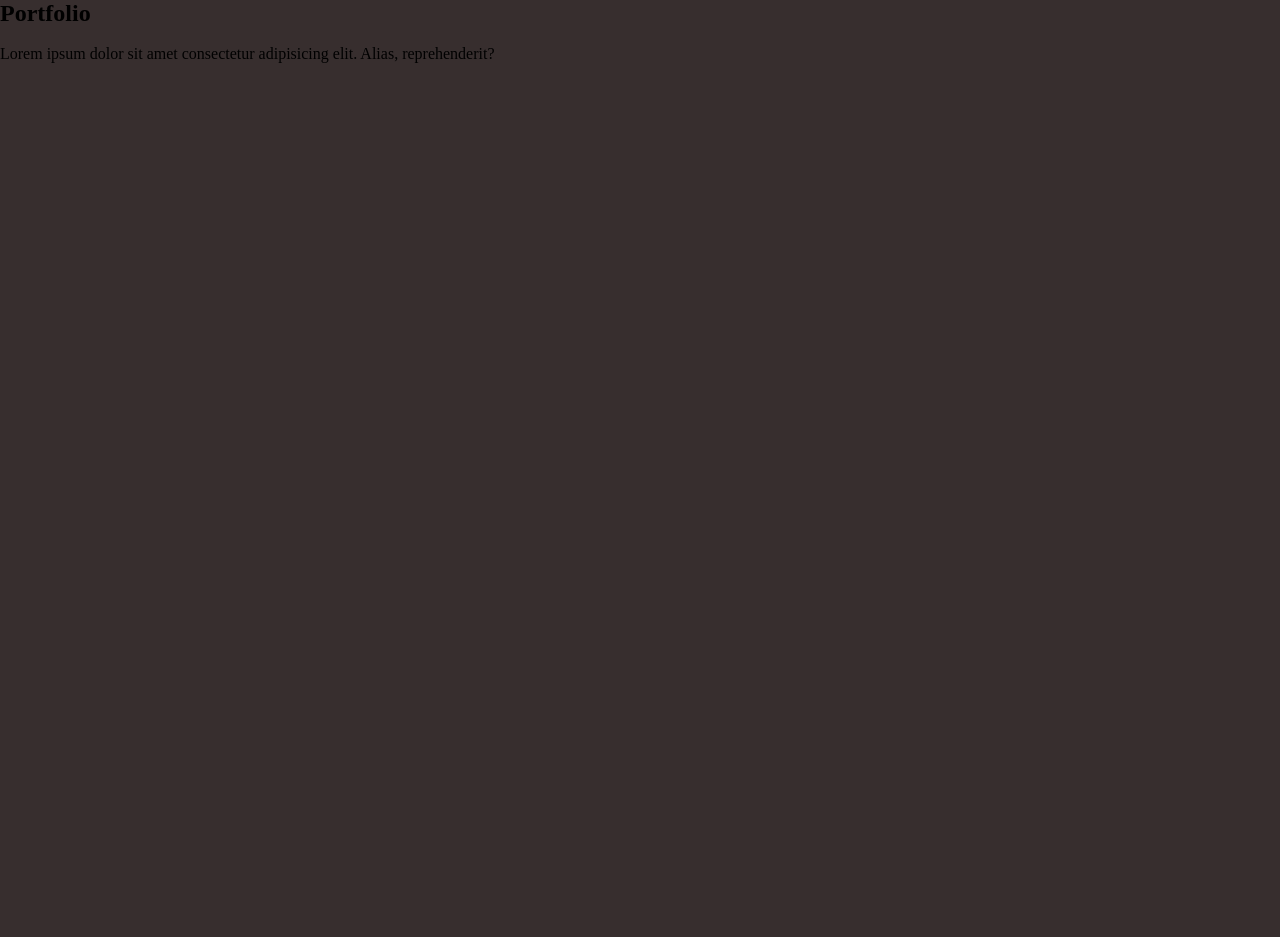
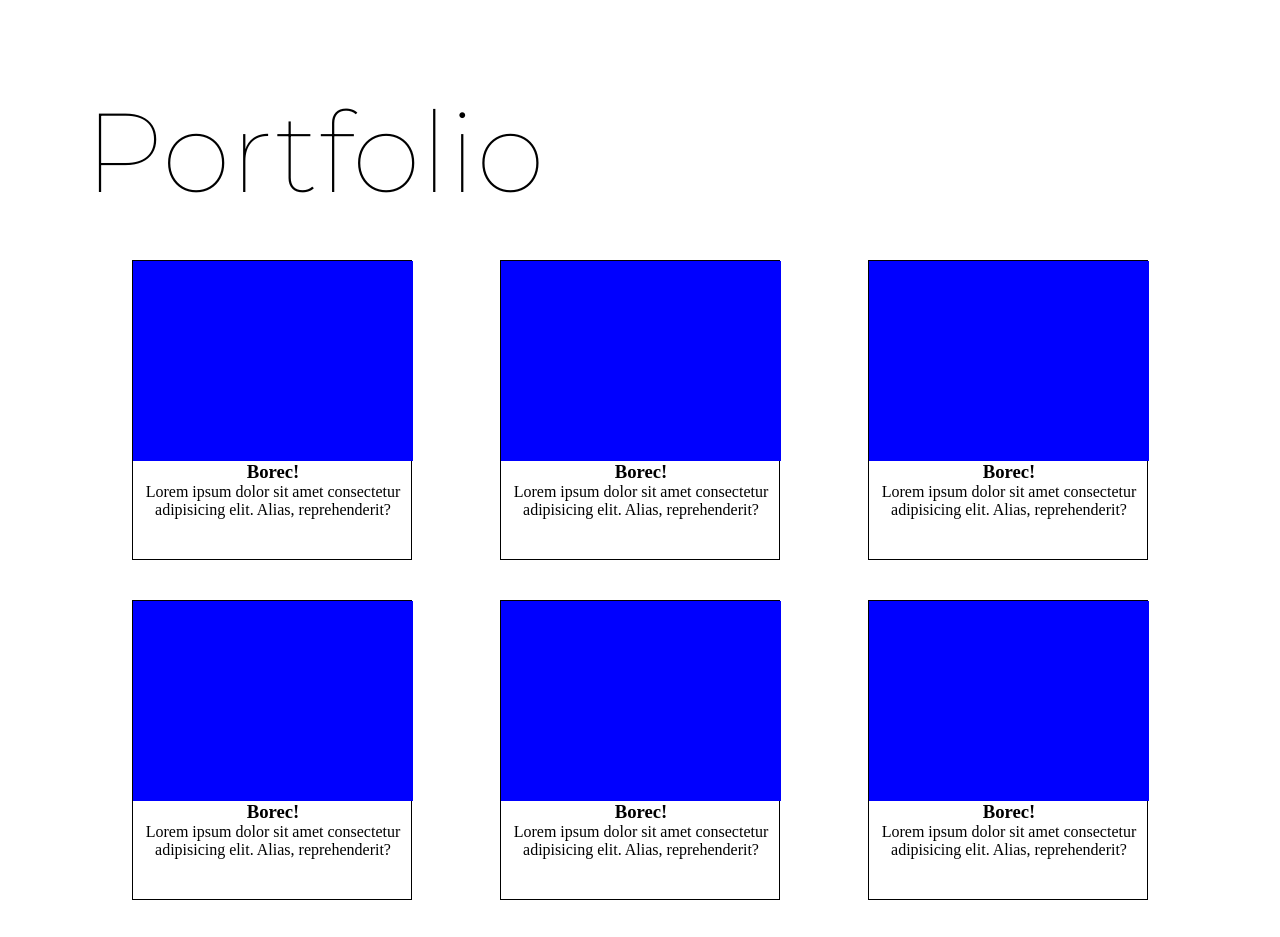
Before and after one commit to janlankas/Portfolio-website, a plain HTML site: page portfolio.html in a window 1280 px wide. Shown: the top 937 px of the page. Before the commit the page ends 800 px from the top, so only its background shows below. Drawn offline with Linux system fonts and the light colour scheme; a web font is replaced by a local one.

Commit message:
added Boxes

```diff
--- a/portfolio.html
+++ b/portfolio.html
@@ -19,8 +19,65 @@
         <h1 class='title'>Portfolio</h1>
         <div class="portfolio-boxes">
             <div class="box">
-                <img src="" alt="">
+                <div class="portfolio-img">
+
+                </div>
                 <div class="box-desc">
+                    <h3>Borec!</h3>
+                    <p>Lorem ipsum dolor sit amet consectetur adipisicing elit. Alias, reprehenderit?</p>
+                </div>
+            </div>
+            <div class="box">
+                <div class="portfolio-img">
+
+                </div>
+                <div class="box-desc">
+                    <h3>Borec!</h3>
+                    <p>Lorem ipsum dolor sit amet consectetur adipisicing elit. Alias, reprehenderit?</p>
+                </div>
+            </div>
+            <div class="box">
+                <div class="portfolio-img">
+
+                </div>
+                <div class="box-desc">
+                    <h3>Borec!</h3>
+                    <p>Lorem ipsum dolor sit amet consectetur adipisicing elit. Alias, reprehenderit?</p>
+                </div>
+            </div>
+            <div class="box">
+                <div class="portfolio-img">
+
+                </div>
+                <div class="box-desc">
+                    <h3>Borec!</h3>
+                    <p>Lorem ipsum dolor sit amet consectetur adipisicing elit. Alias, reprehenderit?</p>
+                </div>
+            </div>
+            <div class="box">
+                <div class="portfolio-img">
+
+                </div>
+                <div class="box-desc">
+                    <h3>Borec!</h3>
+                    <p>Lorem ipsum dolor sit amet consectetur adipisicing elit. Alias, reprehenderit?</p>
+                </div>
+            </div>
+            <div class="box">
+                <div class="portfolio-img">
+
+                </div>
+                <div class="box-desc">
+                    <h3>Borec!</h3>
+                    <p>Lorem ipsum dolor sit amet consectetur adipisicing elit. Alias, reprehenderit?</p>
+                </div>
+            </div>
+            <div class="box">
+                <div class="portfolio-img">
+
+                </div>
+                <div class="box-desc">
+                    <h3>Borec!</h3>
                     <p>Lorem ipsum dolor sit amet consectetur adipisicing elit. Alias, reprehenderit?</p>
                 </div>
             </div>
--- a/style.css
+++ b/style.css
@@ -115,3 +115,43 @@ main {
 }
 
 /* Portfolio Page */
+
+.portfolio-section {
+  background: white;
+  height: 100%;
+  padding: 4rem;
+}
+.portfolio-boxes {
+  display: flex;
+  flex-direction: row;
+  flex-wrap: wrap;
+  justify-content: space-evenly;
+}
+.title {
+  font-size: 7rem;
+  font-family: "Montserrat", sans-serif;
+  font-weight: 300;
+  margin: 20px;
+}
+
+.box {
+  border: 1px solid black;
+  height: 300px;
+  width: 280px;
+  display: grid;
+  grid-template-rows: 200px;
+  grid-template-columns: 280px;
+  margin: 20px;
+}
+
+.portfolio-img {
+  height: 100%;
+  width: 100%;
+  background: blue;
+}
+.box-desc {
+  display: flex;
+  flex-direction: column;
+  align-items: center;
+  text-align: center;
+}
```
Also changed, not shown: img/beatmaker.PNG (added).
